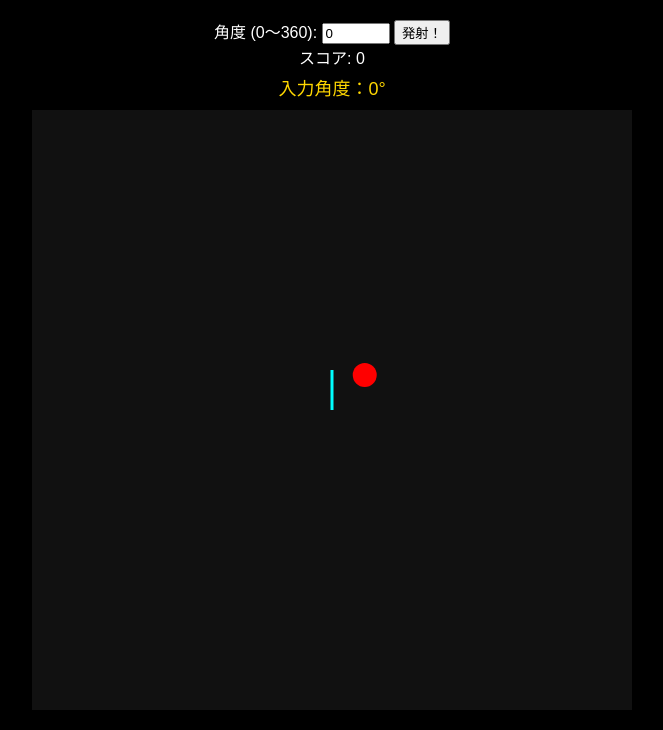
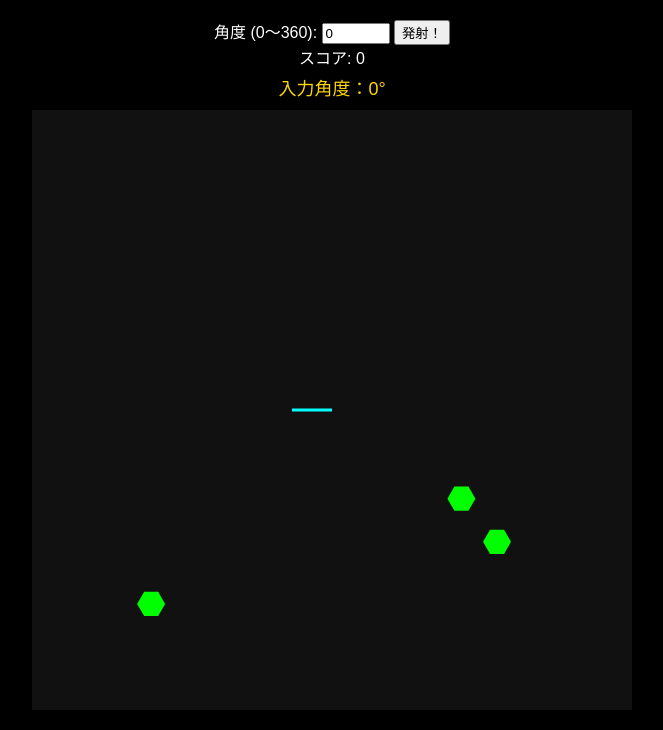
Before and after one commit to TUKU-cloud/angle-invader, a plain HTML site: page index.html in a window 1280 px wide. Both pictures are taken after a click on the button "発射！". Shown: the part 70-800 px from the top of the page, without its empty margins (308-971 px from the left). Drawn offline with Linux system fonts and the light colour scheme.

Commit message:
Update index.html

```diff
--- a/index.html
+++ b/index.html
@@ -29,12 +29,15 @@
     let enemies = [];
     let score = 0;
     let firingAngle = 0;
+    let currentArc = 0;
+    let arcTarget = 0;
     let showAngleArc = false;
+    let isPreparingFire = false;
 
     function drawPointer(angle) {
       ctx.save();
       ctx.translate(center.x, center.y);
-      ctx.rotate(-angle * Math.PI / 180);
+      ctx.rotate((angle - 90) * Math.PI / 180); // 0°右 → 90°上
       ctx.strokeStyle = "cyan";
       ctx.lineWidth = 3;
       ctx.beginPath();
@@ -49,7 +52,7 @@
       ctx.beginPath();
       ctx.moveTo(center.x, center.y);
       ctx.fillStyle = "yellow";
-      ctx.arc(center.x, center.y, 50, 0, -angle * Math.PI / 180, true);
+      ctx.arc(center.x, center.y, 50, -Math.PI / 2, (angle - 90) * Math.PI / 180, false);
       ctx.closePath();
       ctx.fill();
     }
@@ -57,21 +60,20 @@
     function prepareFire() {
       const angle = parseFloat(document.getElementById("angleInput").value);
       firingAngle = angle;
+      arcTarget = angle;
+      currentArc = 0;
       showAngleArc = true;
+      isPreparingFire = true;
       document.getElementById("angleDisplay").textContent = `入力角度：${angle}°`;
-      setTimeout(() => {
-        fire(angle);
-        showAngleArc = false;
-      }, 1000); // 1秒待機してから発射
     }
 
     function fire(angle) {
-      const rad = -angle * Math.PI / 180;
+      const rad = (angle - 90) * Math.PI / 180;
       bullets.push({
         x: center.x,
         y: center.y,
-        dx: Math.sin(rad) * 5,
-        dy: Math.cos(rad) * 5
+        dx: Math.cos(rad) * 5,
+        dy: Math.sin(rad) * 5
       });
     }
 
@@ -80,40 +82,65 @@
       const radius = 300;
       const x = center.x + radius * Math.cos(angle);
       const y = center.y + radius * Math.sin(angle);
-      const dx = (center.x - x) / 100;
-      const dy = (center.y - y) / 100;
+      const dx = (center.x - x) / 1000;
+      const dy = (center.y - y) / 1000;
       enemies.push({ x, y, dx, dy });
+    }
+
+    function drawBacteria(x, y) {
+      ctx.save();
+      ctx.translate(x, y);
+      ctx.fillStyle = "lime";
+      ctx.beginPath();
+      for (let i = 0; i < 6; i++) {
+        const angle = i * Math.PI / 3;
+        const r = 14 + 4 * Math.sin(3 * angle);
+        const px = r * Math.cos(angle);
+        const py = r * Math.sin(angle);
+        if (i === 0) ctx.moveTo(px, py);
+        else ctx.lineTo(px, py);
+      }
+      ctx.closePath();
+      ctx.fill();
+      ctx.restore();
     }
 
     function update() {
       ctx.clearRect(0, 0, canvas.width, canvas.height);
-      drawAngleArc(firingAngle);
-      drawPointer(firingAngle);
 
-      // update and draw bullets
+      if (isPreparingFire && currentArc < arcTarget) {
+        currentArc += 2;
+        if (currentArc >= arcTarget) {
+          currentArc = arcTarget;
+          setTimeout(() => {
+            fire(firingAngle);
+            showAngleArc = false;
+            isPreparingFire = false;
+          }, 1000);
+        }
+      }
+
+      drawAngleArc(currentArc);
+      drawPointer(currentArc);
+
       bullets = bullets.filter(b => b.x >= 0 && b.x <= canvas.width && b.y >= 0 && b.y <= canvas.height);
       bullets.forEach(b => {
         b.x += b.dx;
-        b.y += -b.dy;
-        ctx.fillStyle = "lime";
+        b.y += b.dy;
+        ctx.fillStyle = "aqua";
         ctx.beginPath();
         ctx.arc(b.x, b.y, 4, 0, Math.PI * 2);
         ctx.fill();
       });
 
-      // update and draw enemies
       enemies.forEach((e, ei) => {
         e.x += e.dx;
         e.y += e.dy;
-        ctx.fillStyle = "red";
-        ctx.beginPath();
-        ctx.arc(e.x, e.y, 12, 0, Math.PI * 2);
-        ctx.fill();
+        drawBacteria(e.x, e.y);
 
-        // 衝突判定
         bullets.forEach((b, bi) => {
           const dist = Math.hypot(b.x - e.x, b.y - e.y);
-          if (dist < 12) {
+          if (dist < 14) {
             enemies.splice(ei, 1);
             bullets.splice(bi, 1);
             score++;
@@ -125,7 +152,6 @@
       requestAnimationFrame(update);
     }
 
-    // 初期敵出現と定期出現
     spawnEnemy();
     setInterval(spawnEnemy, 3000);
 
```
